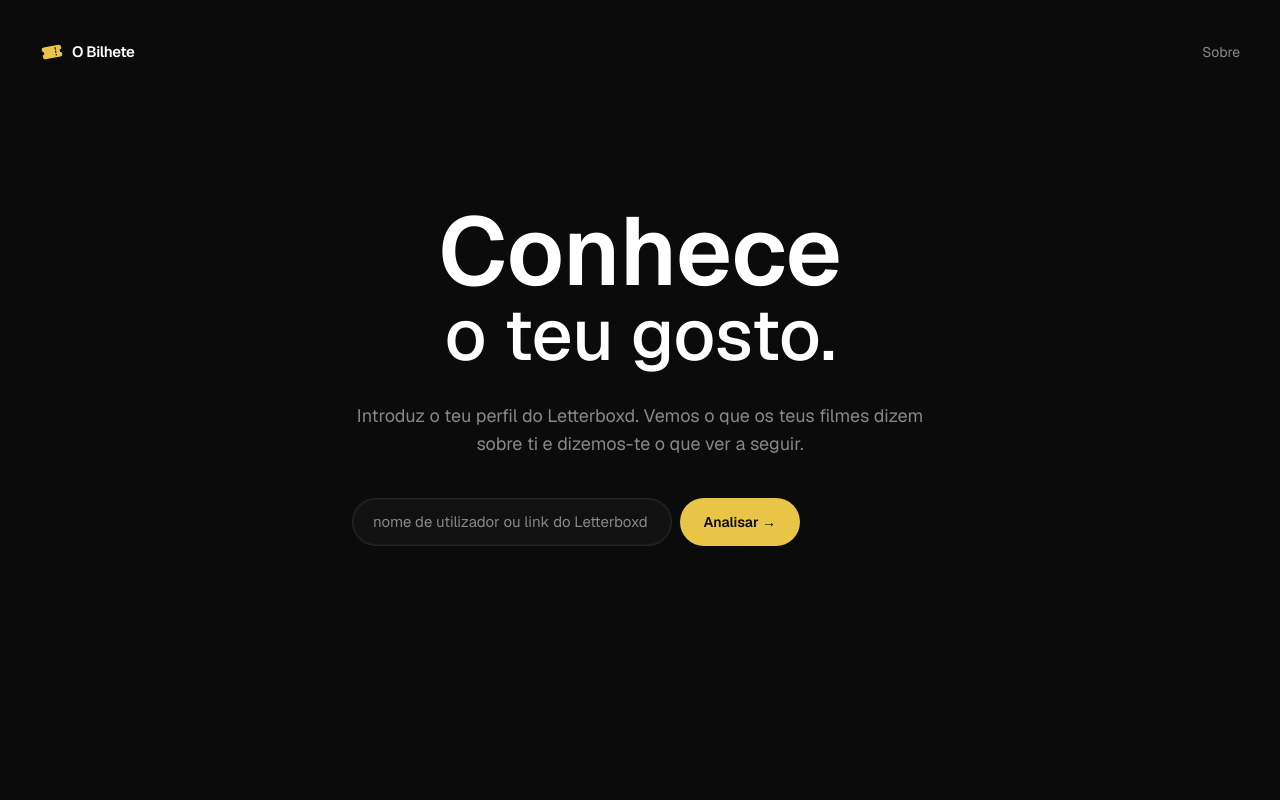
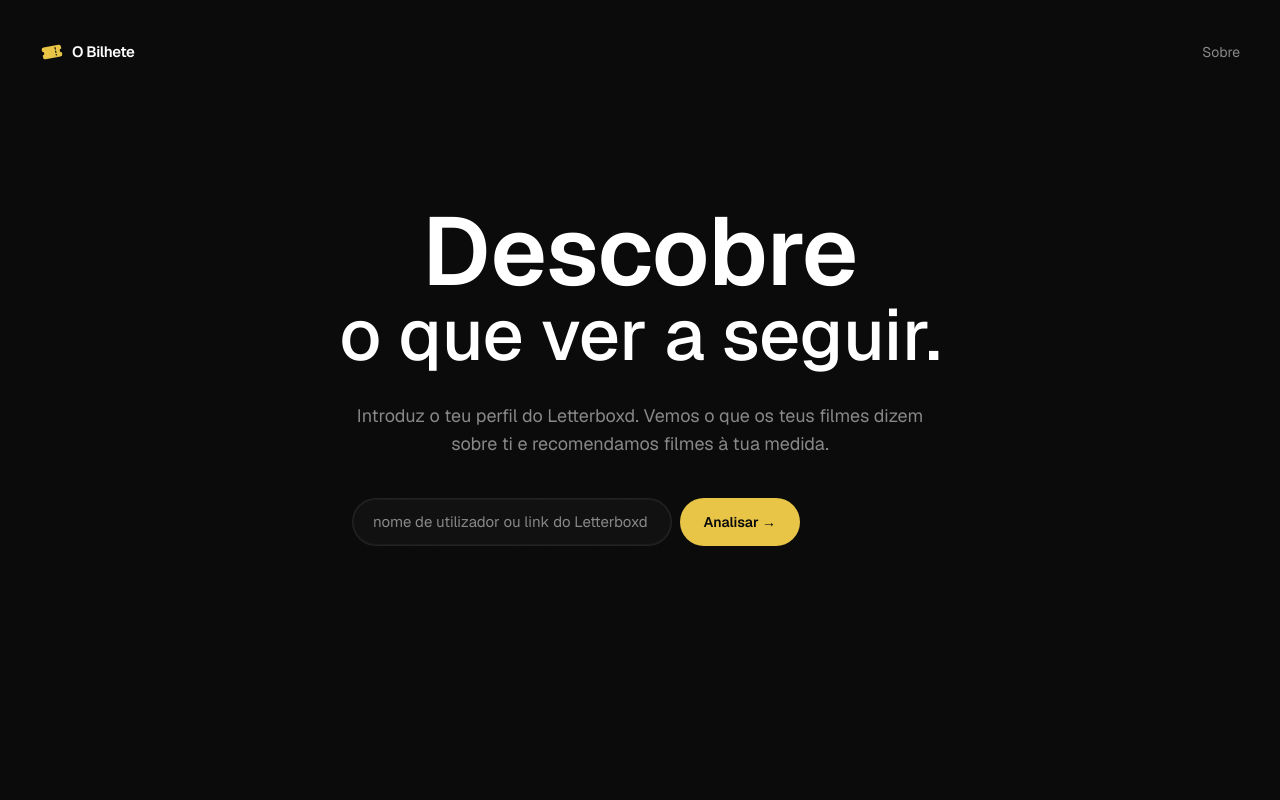
Before and after one commit to Lozano-Miguel/obilhete, a Next.js app: page / in a window 1280 px wide. Shown: the top 800 px of the page. Built offline with nearby package versions, Linux system fonts and the light colour scheme; no server answers; the database is empty.

Commit message:
Change hero headline to Descobre o que ver a seguir and fix header link z-index

```diff
--- a/app/layout.tsx
+++ b/app/layout.tsx
@@ -8,7 +8,7 @@ const geistSans = Geist({
 });
 
 export const metadata: Metadata = {
-  title: "O Bilhete — Conhece o Teu Gosto",
+  title: "O Bilhete — Descobre o que ver a seguir",
   description:
     "Descobre a tua personalidade cinéfila e recebe recomendações com base no teu perfil Letterboxd.",
 };
--- a/components/landing/Hero.tsx
+++ b/components/landing/Hero.tsx
@@ -43,7 +43,7 @@ export function Hero({ totalProfiles }: HeroProps) {
   return (
     <section className="hero-film-grain relative flex min-h-[100dvh] flex-col bg-[#0a0a0a] text-[#ffffff]">
       <motion.div
-        className="absolute left-6 right-6 top-8 z-10 flex items-center justify-between md:left-10 md:right-10 md:top-10"
+        className="absolute left-6 right-6 top-8 z-20 flex items-center justify-between md:left-10 md:right-10 md:top-10"
         initial={fadeUp.initial}
         animate={fadeUp.animate}
         transition={staggerDelay(0)}
@@ -65,9 +65,9 @@ export function Hero({ totalProfiles }: HeroProps) {
           transition={staggerDelay(1)}
         >
           <h1 className="text-balance font-semibold leading-[0.95] tracking-tight">
-            <span className="block text-[clamp(3rem,12vw,6rem)]">Conhece</span>
+            <span className="block text-[clamp(3rem,12vw,6rem)]">Descobre</span>
             <span className="mt-1 block text-[clamp(2.25rem,9vw,4.5rem)] font-medium">
-              o teu gosto.
+              o que ver a seguir.
             </span>
           </h1>
         </motion.div>
@@ -79,7 +79,7 @@ export function Hero({ totalProfiles }: HeroProps) {
           transition={staggerDelay(2)}
         >
           Introduz o teu perfil do Letterboxd. Vemos o que os teus filmes dizem
-          sobre ti e dizemos-te o que ver a seguir.
+          sobre ti e recomendamos filmes à tua medida.
         </motion.p>
 
         <motion.form
```
